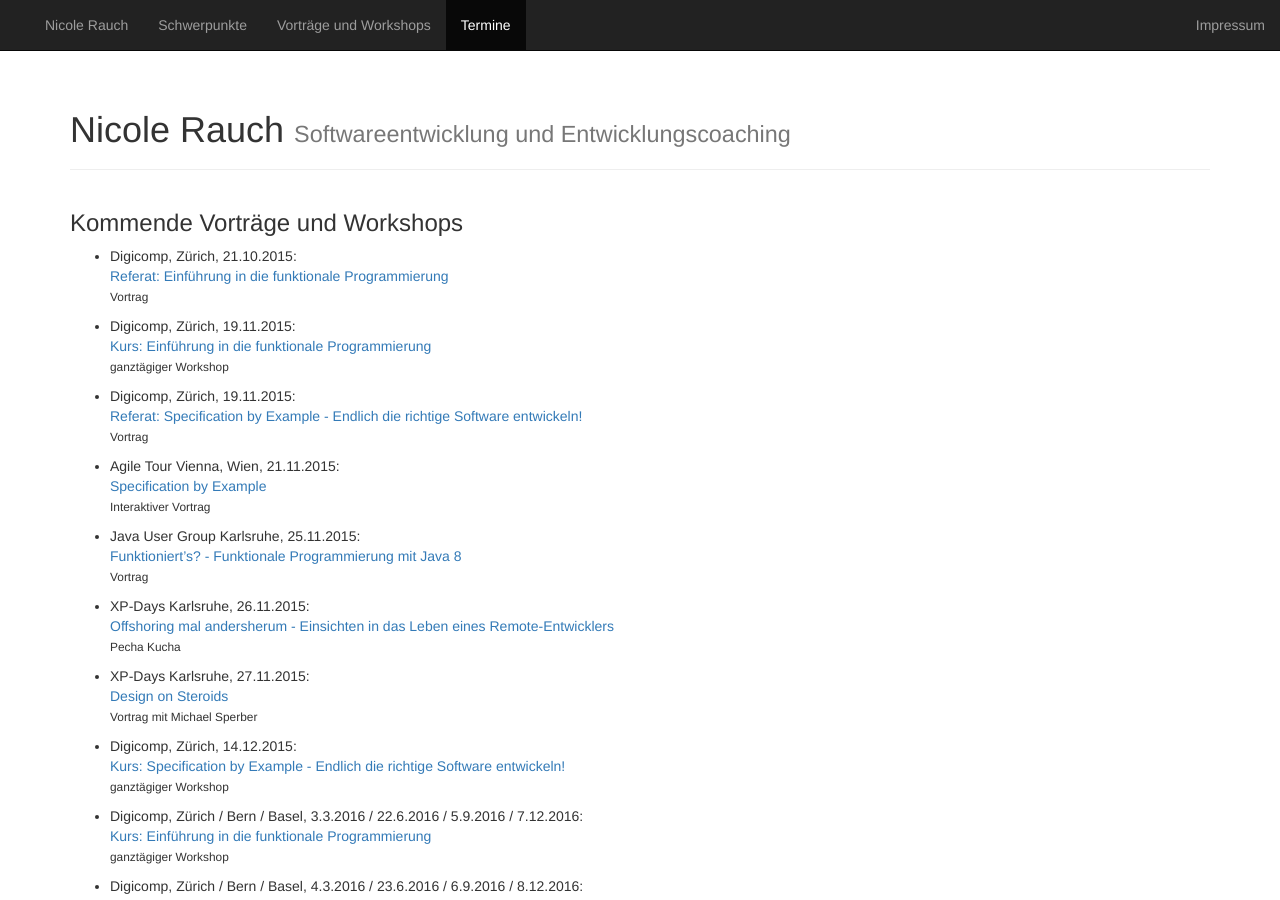
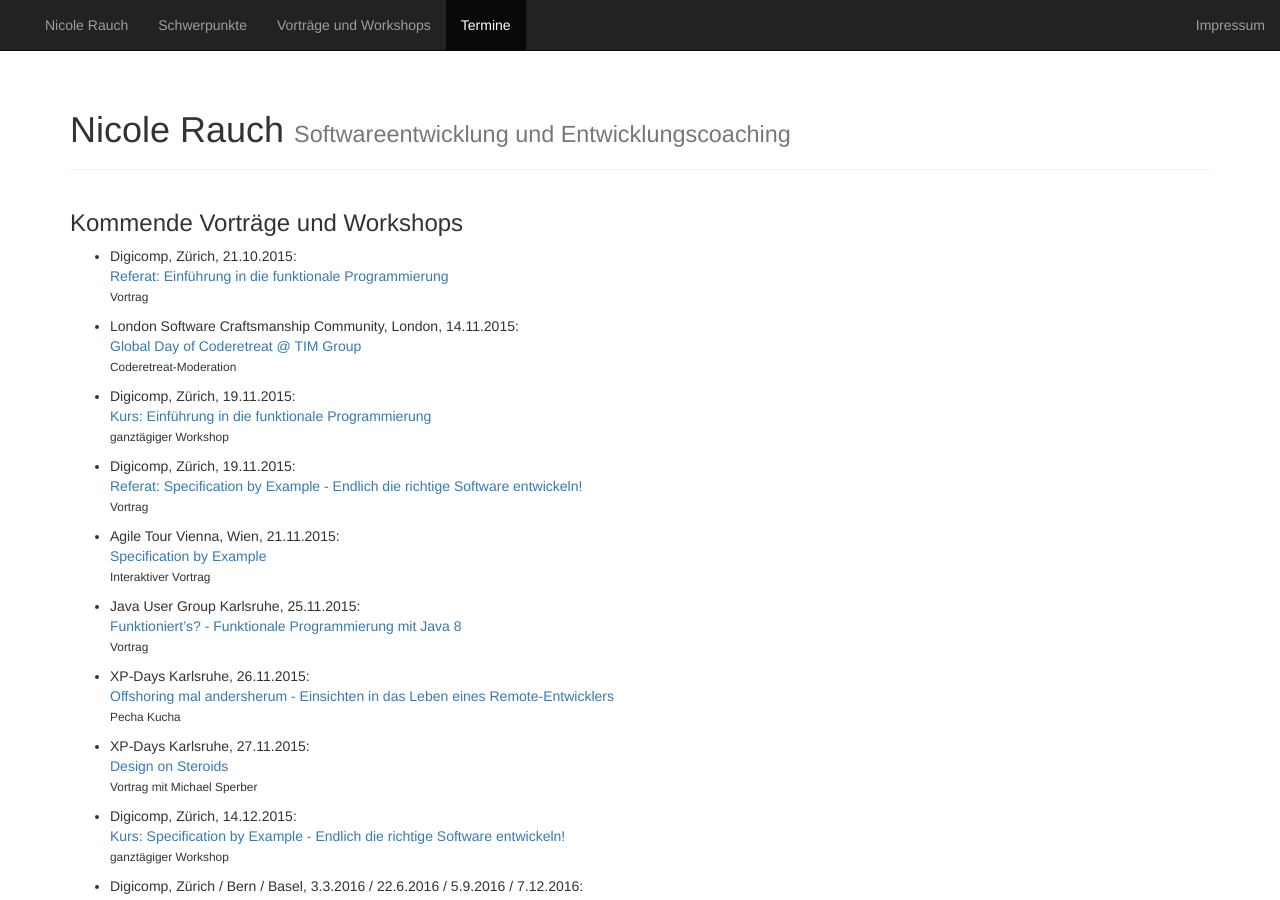
Before and after one commit to NicoleRauch/BusinessWebsite, a Jekyll site: the page built from jekyll/termine.md, in a window 1280 px wide and 900 px high. Built offline with Jekyll 4.4.1, drawn with Linux system fonts in a browser that asks for light colours; nearby versions of some CDN libraries; library files that are not in the unit come from our copies.

Commit message:
GDCR in London

```diff
--- a/jekyll/termine.md
+++ b/jekyll/termine.md
@@ -7,6 +7,10 @@ layout: default
 * Digicomp, Zürich, 21.10.2015:<br>
   [Referat: Einführung in die funktionale Programmierung](https://www.digicomp.ch/events/softwareentwicklung-events/einfuehrung-in-die-funktionale-programmierung)<br>
   <small>Vortrag</small>
+
+* London Software Craftsmanship Community, London, 14.11.2015:<br>
+  [Global Day of Coderetreat @ TIM Group](http://www.meetup.com/de/london-software-craftsmanship/events/226148908/?eventId=226148908&a=ea1_grp&rv=ea1&_af=event&_af_eid=226148908&chapter_analytics_code=UA-19049790-1&rv=ea1)<br>
+  <small>Coderetreat-Moderation</small>
 
 * Digicomp, Zürich, 19.11.2015:<br>
   [Kurs: Einführung in die funktionale Programmierung](https://www.digicomp.ch/weiterbildung/softwareentwicklung/andere-programmiersprachen/funktionale-programmierung/einfuehrung-in-die-funktionale-programmierung)<br>
```
